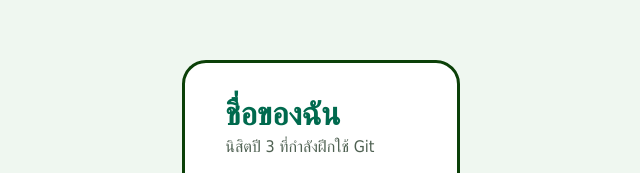
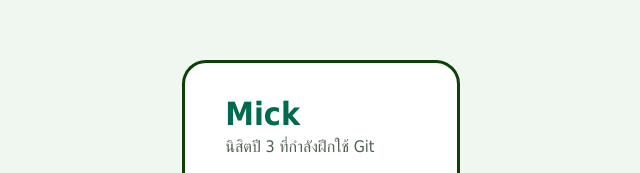
Before and after one commit to Mick1901/my-profile-, a plain HTML site: page my-profile-starter/my-profile/index.html in a window 1280 px wide. Shown: the part 180-353 px from the top of the page, without its empty margins (319-959 px from the left). Drawn offline with Linux system fonts and the light colour scheme.

Commit message:
Add my name and intro

```diff
--- a/my-profile-starter/my-profile/index.html
+++ b/my-profile-starter/my-profile/index.html
@@ -8,7 +8,7 @@
 </head>
 <body>
   <main class="card">
-    <h1>ชื่อของฉัน</h1>
+    <h1>Mick</h1>
     <p class="tagline">นิสิตปี 3 ที่กำลังฝึกใช้ Git</p>
 
     <h2>เกี่ยวกับฉัน</h2>
```
